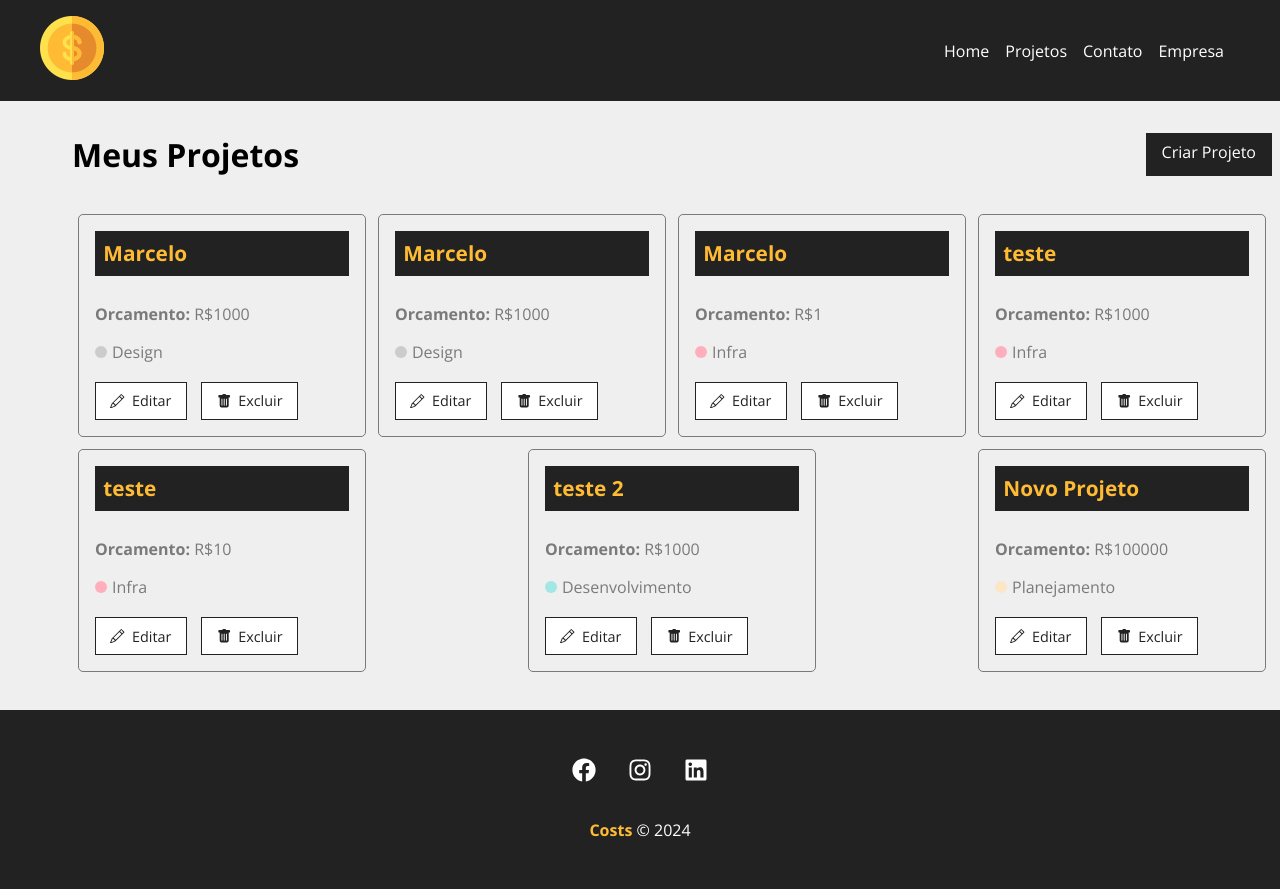
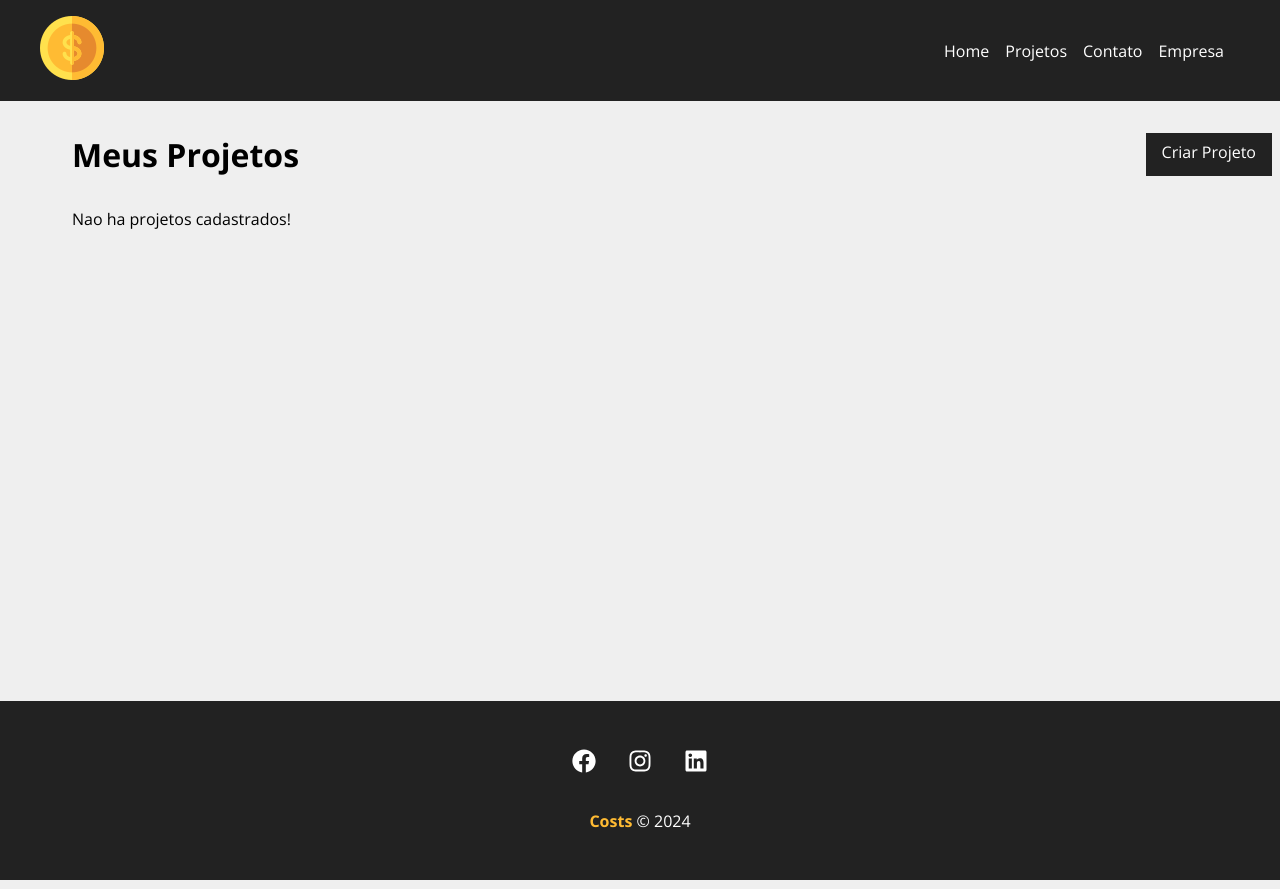
Before and after one commit to MarceloRother/Brincando-com-React, a React (Create React App) app in the folder costs/: page /projects in a window 1280 px wide. Shown: the top 889 px of the page. Built offline with nearby package versions, Linux system fonts and the light colour scheme; data requests are answered from the project's data file.

Commit message:
Removendo projetos - Aula 12

```diff
--- a/costs/db.json
+++ b/costs/db.json
@@ -1,83 +1,5 @@
 {
-  "projects": [
-    {
-      "id": "c4ae",
-      "name": "Marcelo",
-      "budget": "1000",
-      "category": {
-        "id": "3",
-        "name": "Design"
-      },
-      "cost": 0,
-      "services": []
-    },
-    {
-      "id": "3e28",
-      "name": "Marcelo",
-      "budget": "1000",
-      "category": {
-        "id": "3",
-        "name": "Design"
-      },
-      "cost": 0,
-      "services": []
-    },
-    {
-      "id": "917b",
-      "name": "Marcelo",
-      "budget": "1",
-      "category": {
-        "id": "1",
-        "name": "Infra"
-      },
-      "cost": 0,
-      "services": []
-    },
-    {
-      "id": "f15a",
-      "name": "teste",
-      "budget": "1000",
-      "category": {
-        "id": "1",
-        "name": "Infra"
-      },
-      "cost": 0,
-      "services": []
-    },
-    {
-      "id": "b430",
-      "name": "teste",
-      "budget": "10",
-      "category": {
-        "id": "1",
-        "name": "Infra"
-      },
-      "cost": 0,
-      "services": []
-    },
-    {
-      "id": "46bc",
-      "name": "teste 2",
-      "budget": "1000",
-      "category": {
-        "id": "2",
-        "name": "Desenvolvimento"
-      },
-      "cost": 0,
-      "services": []
-    },
-    {
-      "id": "f68a",
-      "name": "Novo Projeto",
-      "budget": "100000",
-      "category": {
-        "id": "4",
-        "name": "Planejamento"
-      },
-      "cost": 0,
-      "services": []
-    }
-  ],
+  "projects": [],
   "categories": [
     {
       "id": "1",
--- a/costs/src/components/pages/Projects.js
+++ b/costs/src/components/pages/Projects.js
@@ -12,7 +12,8 @@
 
 function Projects() {
   const [projects, setProjects] = useState([]);
-  const [removeLoading, setRemoveLoading] = useState(false)
+  const [removeLoading, setRemoveLoading] = useState(false);
+  const [projectMessage, setProjectMessage] = useState('')
 
   const location = useLocation();
   let message = "";
@@ -32,11 +33,27 @@
         .then((data) => {
           console.log(data);
           setProjects(data);
-          setRemoveLoading(true)
+          setRemoveLoading(true);
         })
         .catch((err) => console.log(err));
-    }, 300)
+    }, 300);
   }, []);
+
+  function removeProject(id) {
+    fetch(`http://localhost:5000/projects/${id}`, {
+      method: "DELETE",
+      headers: {
+        "Content-Type": "application/json",
+      },
+    })
+      .then((resp) => resp.json())
+      .then((data) => {
+        setProjects(projects.filter((project) => project.id !== id));
+        setProjectMessage('Projeto removido com sucesso!')
+      })
+      .catch((err) => console.log(err));
+  }
+
   return (
     <div className={styles.project_container}>
       <div className={styles.title_container}>
@@ -44,6 +61,7 @@
         <LinkButton to="/newproject" text="Criar Projeto" />
       </div>
       {message && <Message type="success" msg={message} />}
+      {projectMessage && <Message type="success" msg={projectMessage} />}
       <Container custimClass="start">
         {projects.length > 0 &&
           projects.map((project) => (
@@ -53,12 +71,13 @@
               budget={project.budget}
               category={project.category.name}
               key={project.id}
+              handleRemove={removeProject}
             />
           ))}
-          {!removeLoading && <Loading />}
-          {removeLoading && projects.length === 0 && (
-            <p>Nao ha projetos cadastrados!</p>
-          )}
+        {!removeLoading && <Loading />}
+        {removeLoading && projects.length === 0 && (
+          <p>Nao ha projetos cadastrados!</p>
+        )}
       </Container>
     </div>
   );
--- a/costs/src/components/project/ProjectCard.js
+++ b/costs/src/components/project/ProjectCard.js
@@ -5,6 +5,12 @@
 import { BsPencil, BsFillTrashFill } from 'react-icons/bs'
 
 function ProjectCard({id, name, budget, category, handleRemove}) {
+
+const remove = (e) => {
+    e.preventDefault()
+    handleRemove(id)
+}
+
     return (
         <div className={styles.project_card}>
             <h4>{name}</h4>
@@ -18,7 +24,7 @@
                 <Link to="/">
                     <BsPencil/> Editar
                 </Link>
-                <button>
+                <button onClick={remove}>
                     <BsFillTrashFill /> Excluir
                 </button>
             </div>
```
